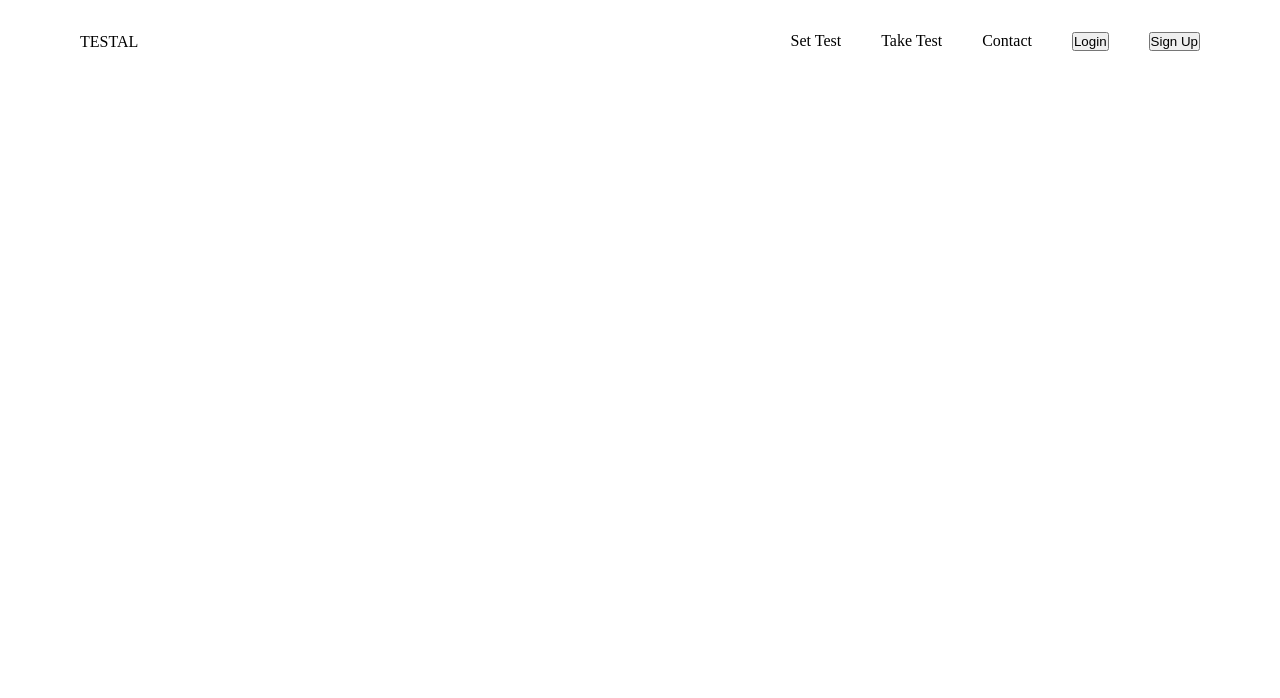
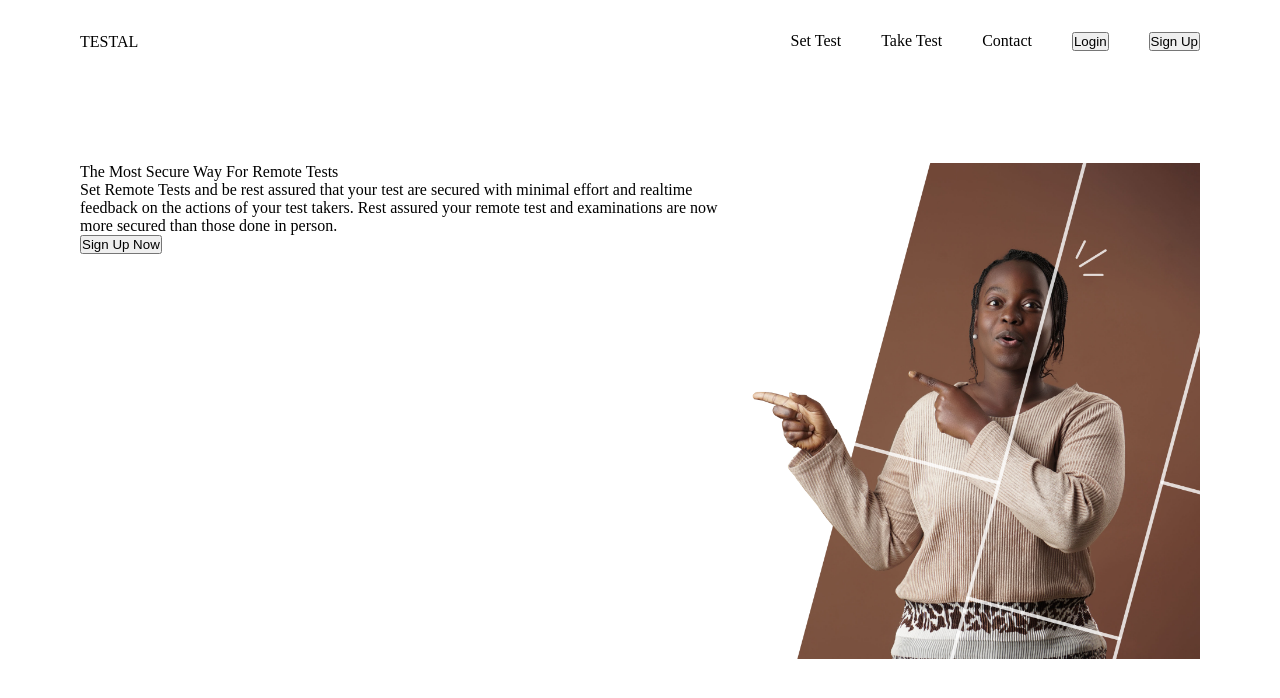
Before and after one commit to dhani-el/test-portal, a React (Vite) app: page / in a window 1280 px wide. Shown: the top 698 px of the page. Built offline with nearby package versions, Linux system fonts and the light colour scheme.

Commit message:
implement basic landing page intro

```diff
--- a/src/01 Home/Jsx/components.jsx
+++ b/src/01 Home/Jsx/components.jsx
@@ -1,6 +1,7 @@
 import { useState } from "react";
 import { motion, useAnimationControls } from "framer-motion";
 import { useMediaQuery } from "react-responsive";
+import Hero from "../../assets/Hero.png"
 import "../Styles/components/index.css"
 
 
@@ -28,14 +29,6 @@ function NavigationSub(){
                 {!isLandscape && <MenuBody controller={menuBodyController} />}
     </motion.div>
 }
-
-// function MenuComponent(){
-//     const menuBodyController = useAnimationControls();
-//     return <motion.div id="menuComponentContainer">
-//                 <MenuIcon bodyController={menuBodyController} />
-//                 <MenuBody controller={menuBodyController} />
-//     </motion.div>
-// }
 
 function MenuIcon({bodyController}){
     const [menuDeployed, setMenuDeployed] = useState(false)
@@ -78,3 +71,29 @@ function NavList(){
                 <button>Sign Up</button>
     </motion.div>
 }
+
+
+export function Intro(){
+    return <motion.div id="introContainer">
+              <Texts/>
+              <HeroImage/>
+            </motion.div>
+}
+
+function Texts(){
+    return <motion.div>
+                <motion.p>
+                    The Most Secure Way For Remote Tests
+                </motion.p>
+                <motion.p>
+                    Set Remote Tests and be rest assured that your test are secured with minimal effort and realtime feedback on the actions of your test takers. Rest assured your remote test and examinations are now more secured than those done in person.
+                </motion.p>
+                <button>Sign Up Now</button>
+            </motion.div>
+}
+
+function HeroImage(){
+    return <motion.div id="heroContainer">
+                <motion.img src={Hero}  alt="Hero Image"/>
+            </motion.div>
+}
--- a/src/01 Home/Jsx/index.jsx
+++ b/src/01 Home/Jsx/index.jsx
@@ -1,10 +1,11 @@
 import { motion } from "framer-motion";
-import { Navigation } from "./components";
+import { Navigation, Intro } from "./components";
 
 
 
 export default function Home(){
-    return <motion.div>
+    return <motion.div id="homeContainer">
                     <Navigation/>
+                    <Intro/>
     </motion.div>
 }
--- a/src/01 Home/Styles/components/index.css
+++ b/src/01 Home/Styles/components/index.css
@@ -9,6 +9,10 @@ body {
   position: relative;
   min-height: 100vh;
   max-width: 100vw;
+}
+
+#homeContainer {
+  width: 100vw;
 }
 
 #NavigationContainer {
@@ -62,6 +66,22 @@ body {
   width: 45%;
 }
 
+#introContainer {
+  width: 100%;
+  display: flex;
+  flex-direction: column;
+  padding: 2rem;
+}
+
+#heroContainer {
+  width: 100%;
+  padding: 2rem;
+}
+#heroContainer img {
+  width: 100%;
+  height: auto;
+}
+
 @media (orientation: landscape) {
   #NavigationContainer {
     padding: 2rem 5rem;
@@ -70,4 +90,11 @@ body {
     display: flex;
     gap: 2.5rem;
   }
+  #introContainer {
+    flex-direction: row;
+    padding: 5rem;
+  }
+  #heroContainer {
+    padding: 0;
+  }
 }/*# sourceMappingURL=index.css.map */
--- a/src/01 Home/Styles/components/index.scss
+++ b/src/01 Home/Styles/components/index.scss
@@ -10,6 +10,10 @@ body{
     position: relative;
     min-height: 100vh;
     max-width: 100vw;
+}
+
+#homeContainer{
+    width: 100vw;
 }
 
 #NavigationContainer{
@@ -62,6 +66,22 @@ body{
     }
 }
 
+#introContainer{
+    width: 100%;
+    display: flex;
+    flex-direction: column;
+    padding: 2rem;
+}
+
+#heroContainer{
+    width: 100%;
+    padding: 2rem;
+    img{
+        width: 100%;
+        height: auto;
+    }
+}
+
 @media (orientation: "landscape"){
 
     #NavigationContainer{
@@ -72,4 +92,13 @@ body{
         display: flex;
         gap: 2.5rem;
     }
+
+    #introContainer{
+        flex-direction: row;
+        padding: 5rem;
+    }
+
+    #heroContainer{
+        padding: 0;
+    }
 }
```
Also changed, not shown: src/assets/Hero.png (added), 1 other file (tests, documents, lock files or other folders).
